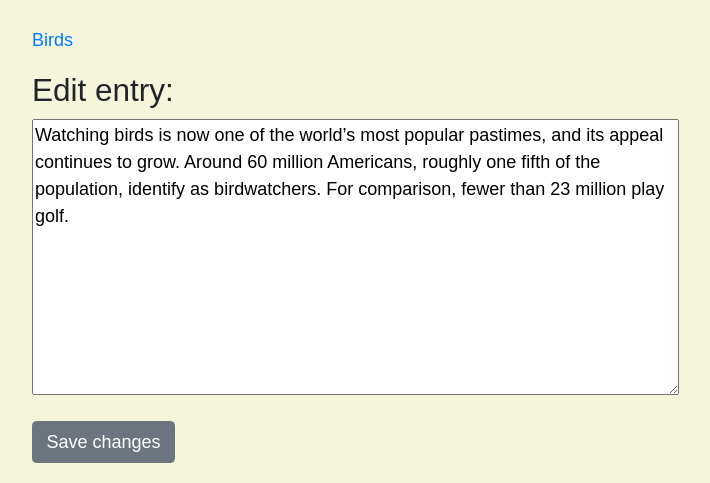
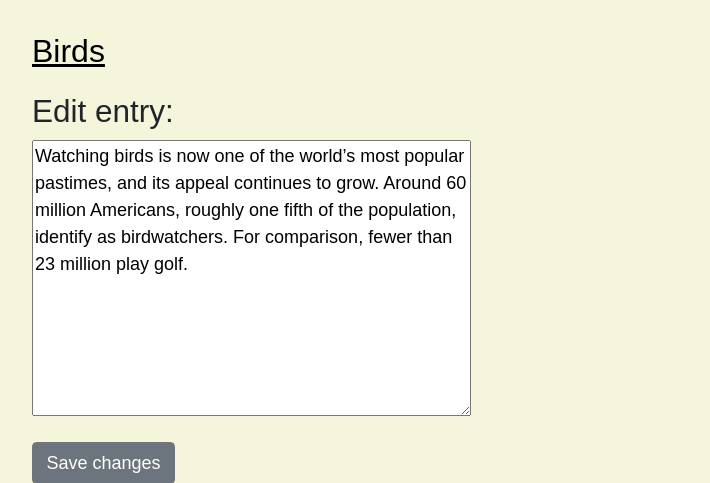
Before and after one commit to Code-Institute-Submissions/marosan28-online-journal_DecResub, a Django app: page /edit_entry/1/ in a window 1280 px wide. Shown: the part 65-548 px from the top of the page, without its empty margins (38-748 px from the left). Run offline with Django 3.2, Linux system fonts and the light colour scheme; a user stored in the database is signed in; data comes from the database, SQL or seed files in the repository; both versions use the stored data as it was after the commit; some libraries are stand-ins or nearby versions; some web fonts are replaced.

```diff
--- a/learning_logs/forms.py
+++ b/learning_logs/forms.py
@@ -15,4 +15,4 @@ class EntryForm(forms.ModelForm):
         model = Entry
         fields = ['text']
         labels = {'text': ''}
-        widgets = {'text': forms.Textarea(attrs={'cols': 60})}
+        widgets = {'text': forms.Textarea(attrs={'cols': 40})}
--- a/learning_logs/static/css/styles.css
+++ b/learning_logs/static/css/styles.css
@@ -47,6 +47,10 @@ color: black;
 }
 .topic-on-hand {
     text-decoration: underline;
+    color: black;
+}
+.topic-edit {
+    font-size: xx-large;
 }
 /* Index html */
 
--- a/learning_logs/templates/learning_logs/edit_entry.html
+++ b/learning_logs/templates/learning_logs/edit_entry.html
@@ -2,7 +2,7 @@
 
 {% block content %}
 
-  <p><a href="{% url 'learning_logs:topic' topic.id %}">{{ topic }}</a></p>
+  <p><a class="topic-on-hand topic-edit" href="{% url 'learning_logs:topic' topic.id %}">{{ topic }}</a></p>
 
   <h3>Edit entry:</h3>
 
--- a/learning_logs/templates/learning_logs/new_entry.html
+++ b/learning_logs/templates/learning_logs/new_entry.html
@@ -2,15 +2,15 @@
 
 
 {% block page_header %}
-  <p><a class="topic-on-hand" href="{% url 'learning_logs:topic' topic.id %}">{{ topic }}</a></p>
+  <p><a class="topic-on-hand topic-edit" href="{% url 'learning_logs:topic' topic.id %}">{{ topic }}</a></p>
 {% endblock page_header %}
 
 {% block content %}
-  <p>Add a new entry:</p>
+  <h3>Add a new entry:</h3>
   <form action="{% url 'learning_logs:new_entry' topic.id %}" method='post'>
     {% csrf_token %}
     {{ form.as_p }}
-    <button name='submit'>Add entry</button>
+    <button name='submit' class="btn btn-secondary">Add entry</button>
   </form>
 
 {% endblock content %}
--- a/users/templates/registration/register.html
+++ b/users/templates/registration/register.html
@@ -6,7 +6,7 @@
     {% csrf_token %}
     {{ form.as_p }}
 
-    <button name="submit">Register</button>
+    <button class="btn btn-success" name="submit">Register</button>
     <input type="hidden" name="next" value="{% url 'learning_logs:index' %}" />
   </form>
 
```
Also changed, not shown: db.sqlite3.
